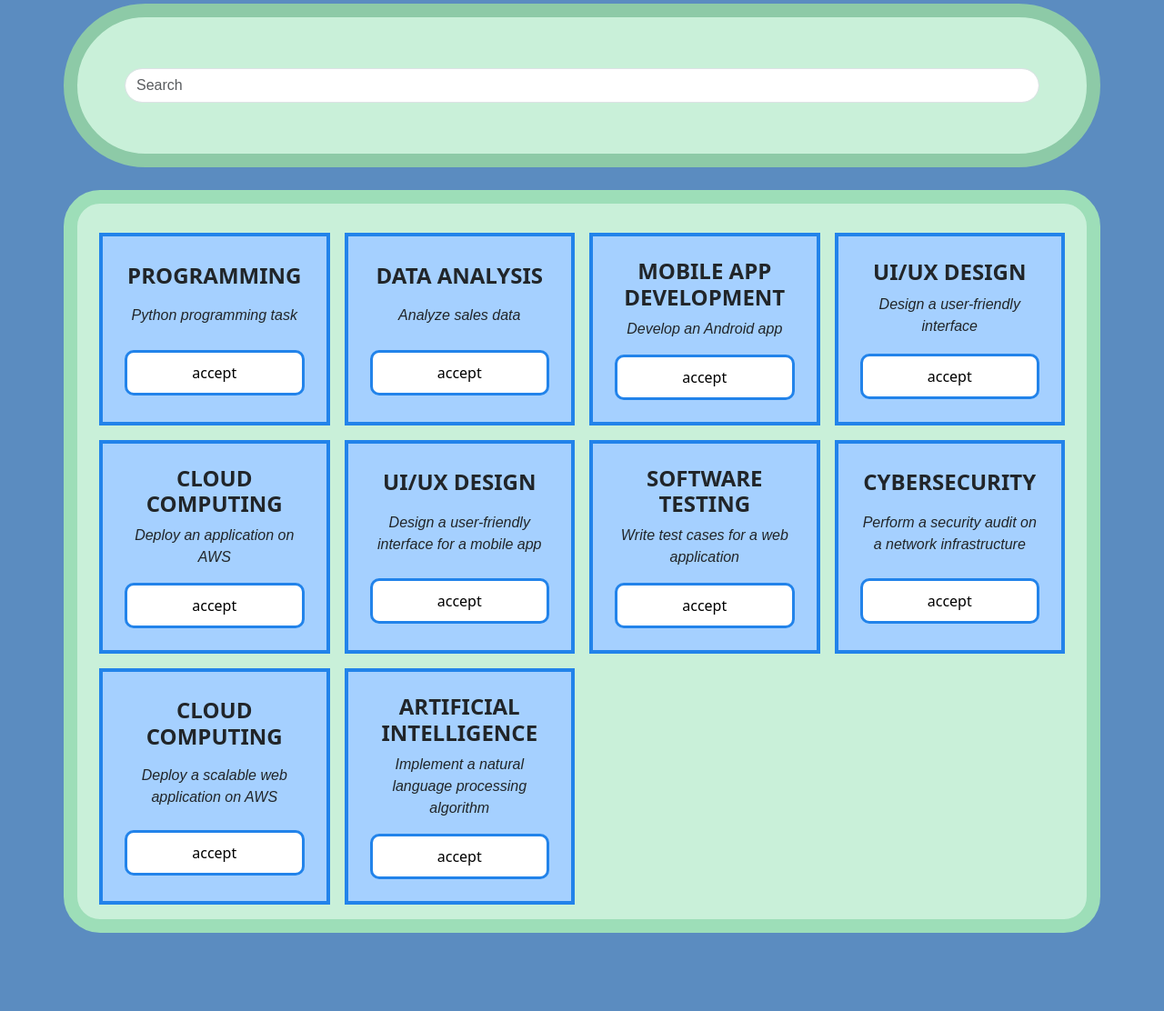
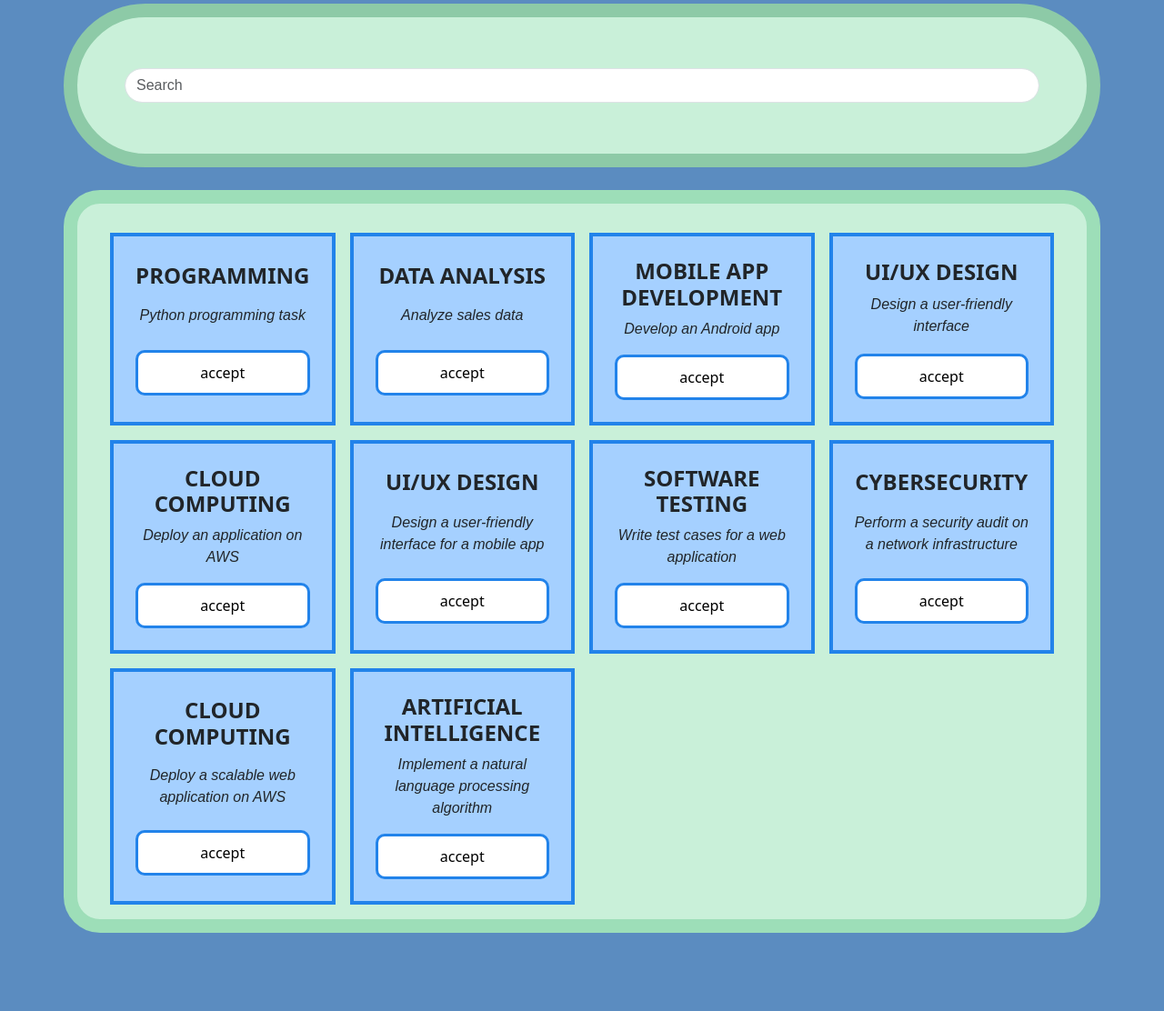
Before and after one commit to Divrr/CITS3403-project, a Flask app: page /offers in a window 1280 px wide. Shown: the part 196-1308 px from the top of the page at 91% size. Run offline with Flask 3, Linux system fonts and the light colour scheme; data comes from the database, SQL or seed files in the repository.

Commit message:
wait why did we double-wrap the search results container??

```diff
--- a/app/templates/offers.html
+++ b/app/templates/offers.html
@@ -14,11 +14,9 @@
   </form>
 </div>
 
-<div class="container mx-auto p-3 my-3 row article">
-  <div class="container">
-    <div class="row justify-content-start" id="itemlist">
-      <!-- List of items will be rendered here -->
-    </div>
+<div class="container row mx-auto p-3 my-3 article justify-content-center">
+  <div class="row justify-content-start" id="itemlist">
+    <!-- List of items will be rendered here -->
   </div>
 </div>
 <script src="../static/search.js"></script>
```
Also changed, not shown: app/templates/requests.html (+3 -5 lines).
